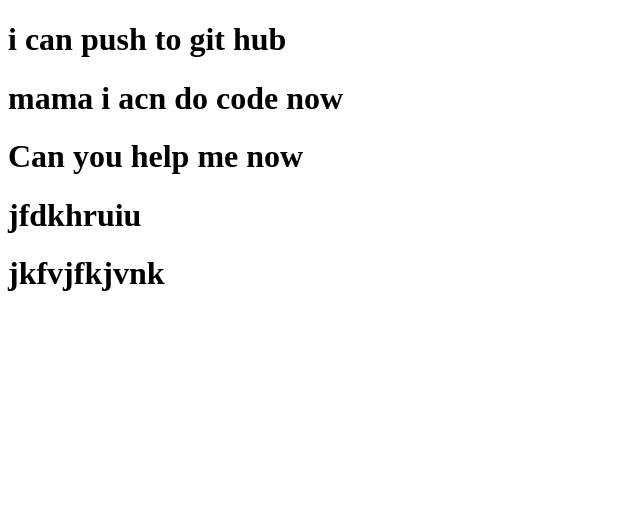
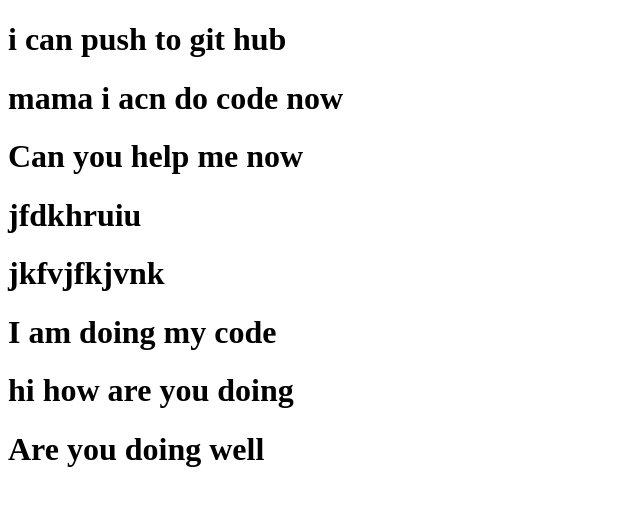
Before and after one commit to emranbhuiyan60/my-second-repoz, a plain HTML site: page index.html in a window 1280 px wide. Shown: the whole page, without its empty margins (0-640 px from the left). Drawn offline with Linux system fonts and the light colour scheme.

Commit message:
new style

```diff
--- a/index.html
+++ b/index.html
@@ -12,6 +12,8 @@
     <h1>Can you help me now</h1>
     <h1>jfdkhruiu
         <h1>jkfvjfkjvnk</h1>
-    </h1>
+    <h1> I am doing my code</h1>
+    <h1>hi how are you doing</h1>
+    <h1>Are you doing well</h1>
 </body>
 </html>
```
